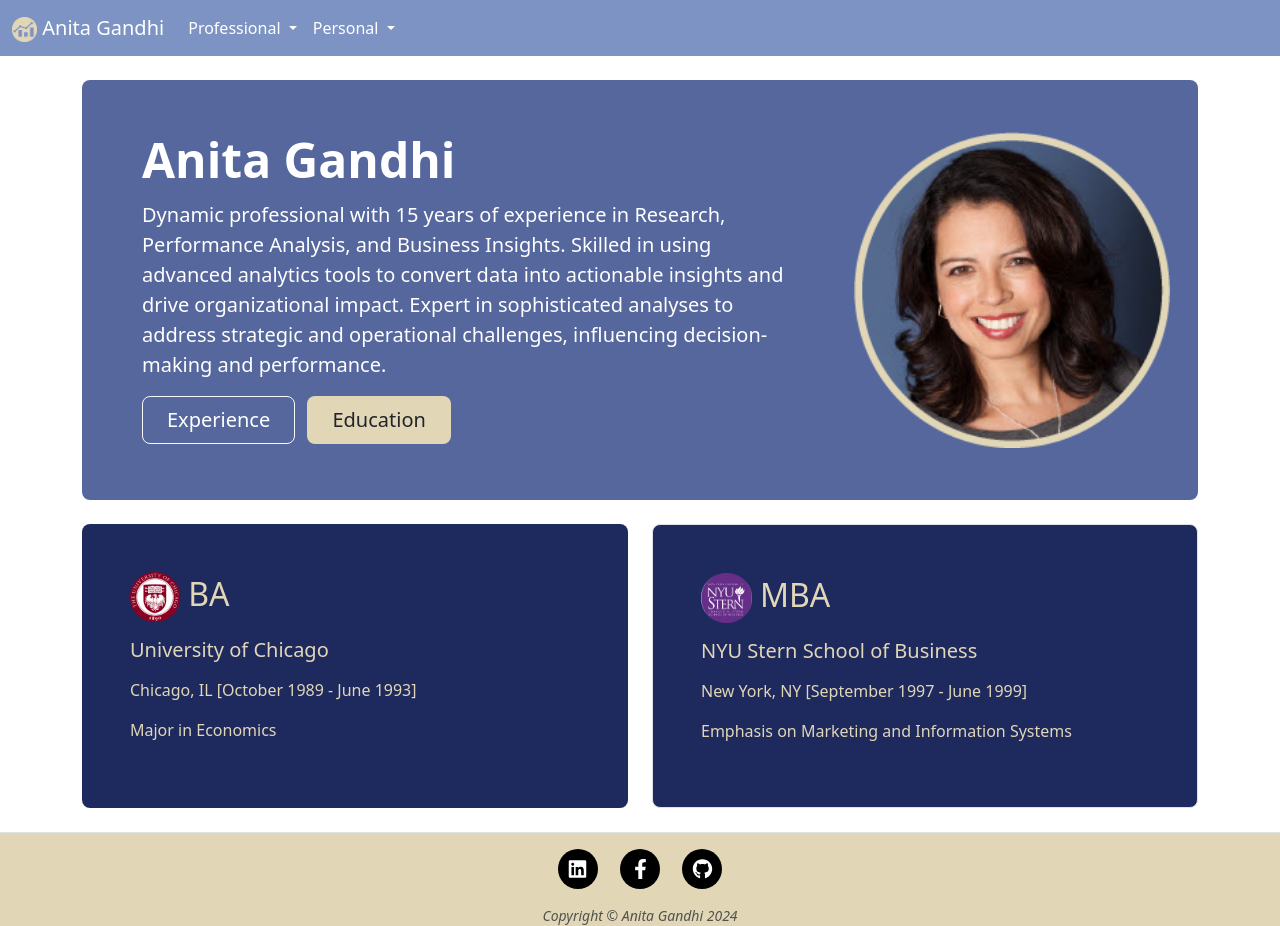
After one commit to 999Anita999/website, a Flask app: page /education in a window 1280 px wide. The commit adds this page. Run offline with Flask 3, Linux system fonts and the light colour scheme; some libraries are stand-ins or nearby versions; some web fonts are replaced.

Commit message:
Add education; recolor icon; fix links on personal homepage

```diff
--- a/main.py
+++ b/main.py
@@ -23,6 +23,10 @@ def portfolio():
 @app.route("/experience")
 def experience():
     return render_template('experience.html', this_year=this_year)
+
+@app.route("/education")
+def education():
+    return render_template('education.html', this_year=this_year)
 
 @app.route("/travel")
 def travel():
--- /dev/null
+++ b/templates/education.html
@@ -0,0 +1,54 @@
+{% include "header.html" %}
+
+<!--    TODO: Add experience - this whole page-->
+
+<main>
+  <div class="container py-4">
+    <div class="mb-4 rounded-3" style="background-color: rgb(85, 103, 156);">
+      <div class="container-fluid py-5">
+        <div class="row flex-lg-row-reverse align-items-center g-5 py-1">
+          <div class="col-10 col-sm-6 col-lg-4">
+            <img src="/static/assets/anita_circle3.png" class="d-block mx-lg-auto img-fluid pe-3 align-center" alt="Anita Gandhi" width="400" loading="lazy">
+          </div>
+        <div class="col-lg-8">
+          <h1 class="display-5 fw-bold text-white lh-1 mb-3 ms-5">Anita Gandhi</h1>
+          <p class="lead text-white ms-5">Dynamic professional with 15 years of experience in Research,
+            Performance Analysis, and Business Insights. Skilled in using advanced analytics tools
+            to convert data into actionable insights and drive organizational impact.
+            Expert in sophisticated analyses to address strategic and operational challenges,
+            influencing decision-making and performance.</p>
+          <a href="{{ url_for('experience') }}" class="btn btn-outline-light btn-lg px-4 me-md-2 ms-5 text-white"
+             >Experience</a>
+          <a href="{{ url_for('education') }}" class="btn btn-lg px-4 me-md-2"
+             style="background-color: rgb(225, 215, 183);">Education</a>
+<!--            <button class="btn btn-secondary btn-lg text-secondary ms-5"
+                 style="background-color: rgb(225, 215, 183);" type="button">Example button</button>-->
+        </div>
+      </div>
+     </div>
+    </div>
+
+    <div class="row align-items-md-stretch">
+      <div class="col-md-6">
+        <div class="h-100 p-5 rounded-3" style="background-color: rgb(30, 42, 94); color: rgb(225, 215, 183)">
+          <h2><img src="static/assets/university-of-chicago-logo-0F38E68A5B-seeklogo.com.png" height="50"
+                   alt="University of Chicago">  BA</h2>
+          <p><h5>University of Chicago</h5></p>
+           <p><h7>Chicago, IL [October 1989 - June 1993]</h7></p>
+          <p>Major in Economics</p>
+<!--          <button class="btn btn-outline-light" type="button">Example button</button>-->
+        </div>
+      </div>
+      <div class="col-md-6">
+        <div class="h-100 p-5 border rounded-3" style="background-color: rgb(30, 42, 94); color: rgb(225, 215, 183)">
+          <h2><img src="static/assets/stern.png" height="50" alt="NYU Stern">  MBA</h2>
+          <p><h5>NYU Stern School of Business</h5></p>
+           <p><h7>New York, NY [September 1997 - June 1999]</h7></p>
+          <p>Emphasis on Marketing and Information Systems</p>
+<!--          <button class="btn btn-outline-secondary" type="button">Example button</button>-->
+        </div>
+      </div>
+    </div>
+  </div>
+</main>
+{% include "footer.html" %}
--- a/templates/header.html
+++ b/templates/header.html
@@ -18,7 +18,7 @@
     <body>
       <nav class="navbar navbar-expand-lg" style="background-color: rgb(124, 147, 195);">
         <div class="container-fluid">
-          <a class="navbar-brand text-white" href="{{ url_for('home_page') }}"><img src="/static/assets/analytic-icon-grey.png" height="25" alt="Analytics"> Anita Gandhi</a>
+          <a class="navbar-brand text-white" href="{{ url_for('home_page') }}"><img src="static/assets/analytic-icon-v3.png" height="25" alt="Analytics"> Anita Gandhi</a>
           <button class="navbar-toggler" type="button" data-bs-toggle="collapse" data-bs-target="#navbarSupportedContent" aria-controls="navbarSupportedContent" aria-expanded="false" aria-label="Toggle navigation">
             <span class="navbar-toggler-icon"></span>
           </button>
@@ -33,6 +33,7 @@
                 </a>
                 <ul class="dropdown-menu">
                   <li><a class="dropdown-item" href="{{ url_for('experience') }}">Experience</a></li>
+                  <li><a class="dropdown-item" href="{{ url_for('education') }}">Education</a></li>
                   <li><a class="dropdown-item" href="{{ url_for('portfolio') }}">Python Portfolio</a></li>
                 </ul>
               </li>
@@ -51,10 +52,10 @@
               </li>
             </ul>
 <!--              TODO: make the search bar work-->
-            <form class="d-flex" role="search">
-              <input class="form-control me-2" type="search"
-                     placeholder="Search" aria-label="Search">
-              <button class="btn btn-outline-light" type="submit">Search</button>
+<!--            <form class="d-flex" role="search">-->
+<!--              <input class="form-control me-2" type="search"-->
+<!--                     placeholder="Search" aria-label="Search">-->
+<!--              <button class="btn btn-outline-light" type="submit">Search</button>-->
             </form>
           </div>
         </div>
--- a/templates/home_personal.html
+++ b/templates/home_personal.html
@@ -12,7 +12,7 @@
         <p class="lead" style="color: rgb(30, 42, 94)">Obsessed Chiefs fan who loves travelling and making things.  Bizarre mix of reality TV addict
         and sci-fi super nerd. Gourmet, gourmand and dive bar aficionado. </p>
         <div class="d-grid gap-2 d-md-flex justify-content-md-start">
-          <a href="{{ url_for('portfolio') }}" class="btn btn-outline-secondary btn-lg px-4 me-md-2" >Professional</a>
+          <a href="{{ url_for('experience') }}" class="btn btn-outline-secondary btn-lg px-4 me-md-2" >Professional</a>
           <a href="{{ url_for('personal') }}" class="btn btn-lg px-4 me-md-2 text-white"
              style="background-color: rgb(85, 103, 156);">Personal</a>
         </div>
```
Also changed, not shown: templates/experience.html (+4 -4 lines), static/assets/analytic-icon-v3.png (added), static/assets/analytic-icon-v4.png (added), static/assets/stern.png (added), static/assets/university-of-chicago-logo-0F38E68A5B-seeklogo.com.png (added).
